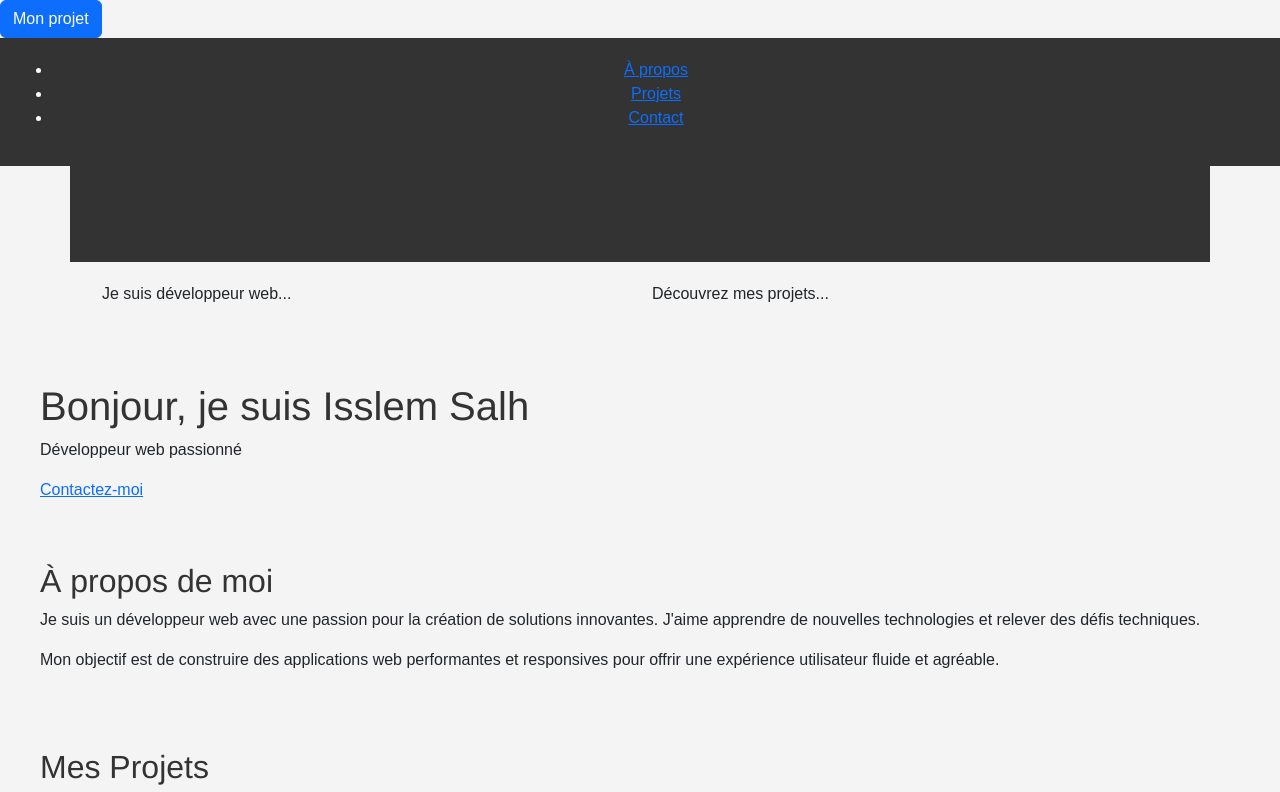
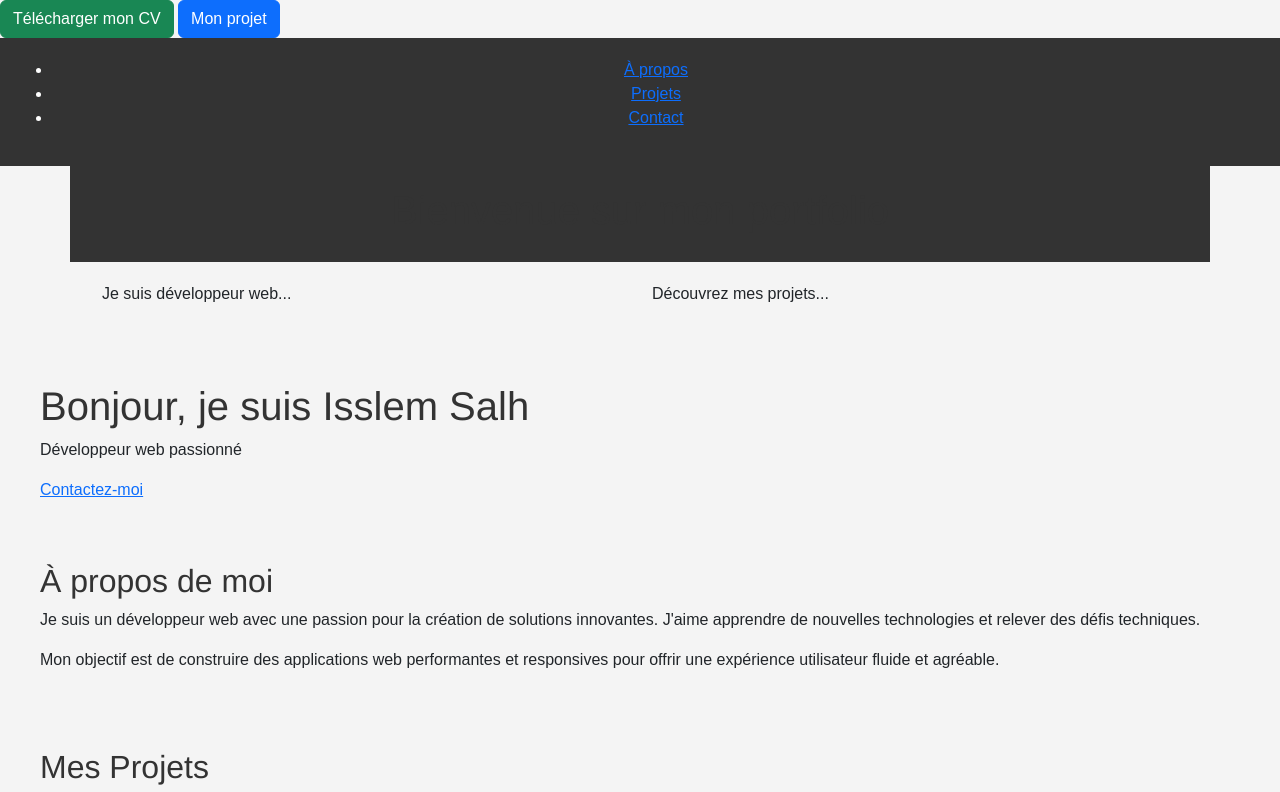
Before and after one commit to isslem78/isslem78.github.io, a plain HTML site: page index.html in a window 1280 px wide. Shown: the top 792 px of the page. Drawn offline with nearby package versions, Linux system fonts and the light colour scheme.

Commit message:
Ajout de la fonctionnalité de téléchargement du CV en PDF

```diff
--- a/index.html
+++ b/index.html
@@ -4,6 +4,7 @@
 
 <link href="https://cdn.jsdelivr.net/npm/bootstrap@5.3.0-alpha1/dist/css/bootstrap.min.css" rel="stylesheet" integrity="sha384-KyZXEJ6j4v2z4XfEZXiB9keTZjscdUkr7AAdeCwBzD6e5o4yB4mj8nZj0fA4EAX8" crossorigin="anonymous">
 <script src="https://cdn.jsdelivr.net/npm/bootstrap@5.3.0-alpha1/dist/js/bootstrap.bundle.min.js" integrity="sha384-3L4lY01Uz5oiG5HhZkzdzpS12sG3/J1rB4Afa/Y9Dk9dCT3F5tYhVsZcZ0gftPfz" crossorigin="anonymous"></script>
+<a href="cv.pdf.pdf" class="btn btn-success" download="CV_Isslem_Salh">Télécharger mon CV</a>
 
     <meta charset="UTF-8">
     <meta name="viewport" content="width=device-width, initial-scale=1.0">
```
Also changed, not shown: 1 other file.
